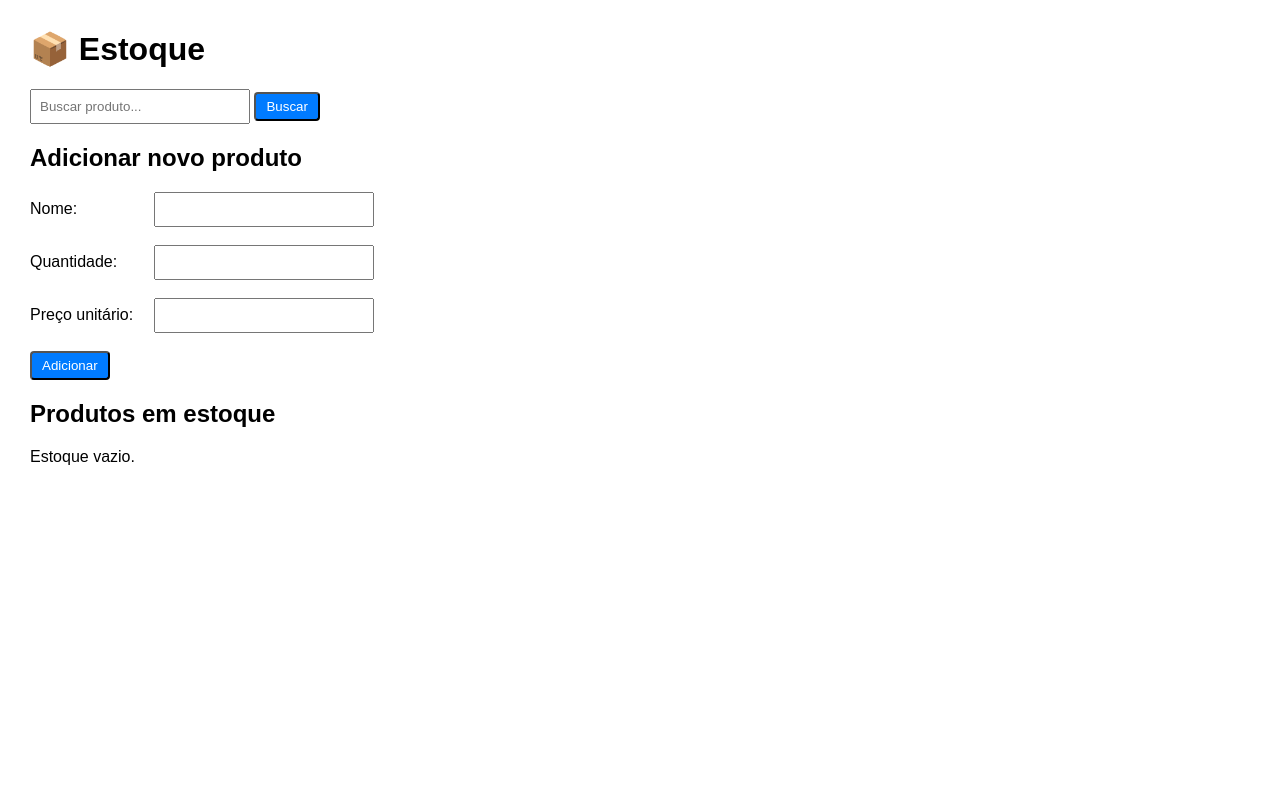
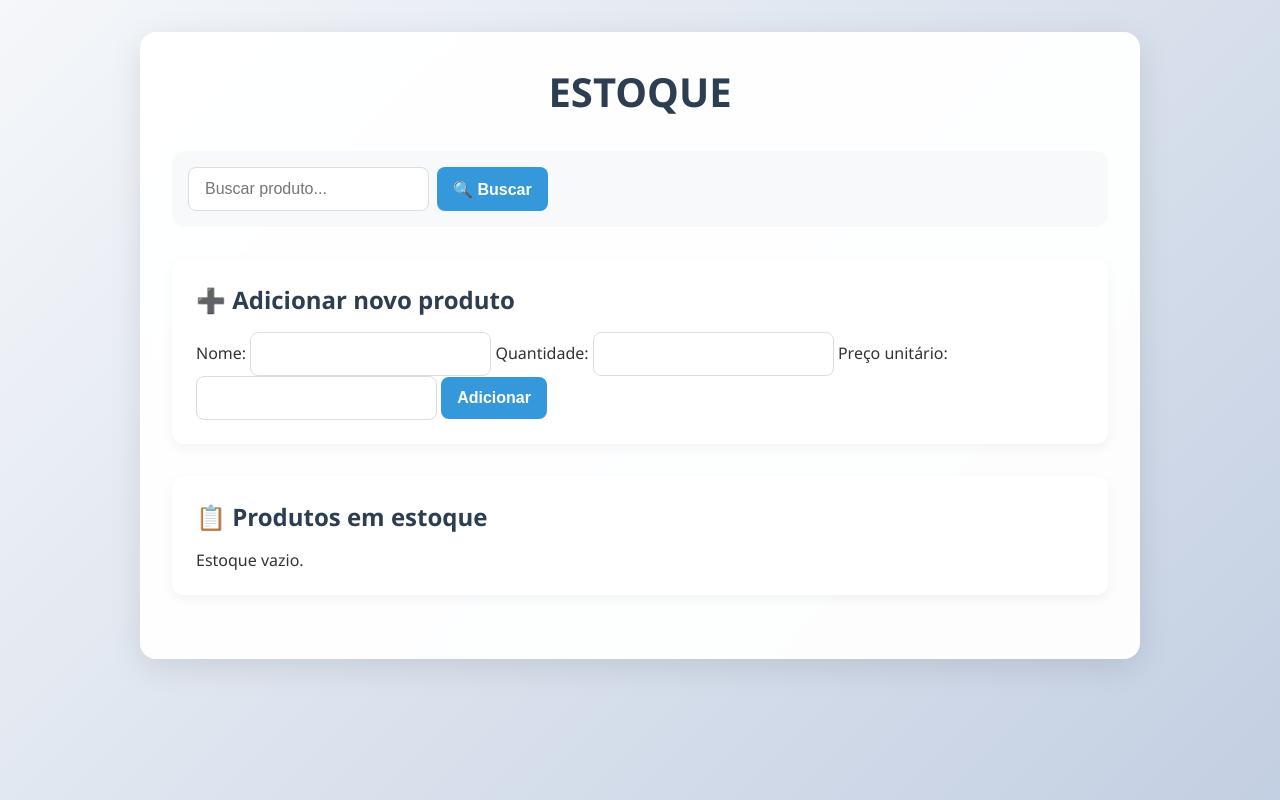
Before and after one commit to GiovaneMiq/Stock-Web, a Flask app: page / in a window 1280 px wide. Run offline with Flask 3, Linux system fonts and the light colour scheme.

Commit message:
Arquivo CSS completo

```diff
--- a/templates/index.html
+++ b/templates/index.html
@@ -3,35 +3,28 @@
 <head>
     <meta charset="UTF-8">
     <title>Gerenciador de Estoque</title>
-    <style>
-        body { font-family: Arial; margin: 30px; }
-        table { border-collapse: collapse; width: 100%; margin-top: 20px; }
-        th, td { border: 1px solid #ccc; padding: 10px; text-align: left; }
-        th { background: #f2f2f2; }
-        .btn { padding: 5px 10px; text-decoration: none; background: #007bff; color: white; border-radius: 4px; }
-        .btn-danger { background: #dc3545; }
-        form { margin-bottom: 20px; }
-        input[type=text], input[type=number] { padding: 8px; width: 200px; }
-        label { display: inline-block; width: 120px; }
-        .busca { margin-bottom: 15px; }
-    </style>
+    <link rel="stylesheet" href="{{ url_for('static', filename='style.css') }}">
 </head>
 <body>
-    <h1>📦 Estoque</h1>
+    <div class="container">
+        <header>
+            <h1>ESTOQUE</h1>
+        </header>
 
-    <!-- Formulário de busca -->
-    <div class="busca">
+        <!-- Busca -->
+        <div class="search-section">
             <form action="/buscar" method="get">
                 <input type="text" name="q" placeholder="Buscar produto..." value="{{ busca if busca else '' }}">
-            <button type="submit" class="btn">Buscar</button>
+                <button type="submit" class="btn">🔍 Buscar</button>
                 {% if busca %}
-                <a href="/" class="btn" style="background:#6c757d;">Limpar busca</a>
+                    <a href="/" class="btn btn-secondary">Limpar busca</a>
                 {% endif %}
             </form>
         </div>
 
         <!-- Se há resultado de busca, mostra apenas os produtos filtrados -->
         {% if resultado is defined %}
+            <div class="card">
                 <h2>Resultados para "{{ busca }}"</h2>
                 {% if resultado %}
                     <table>
@@ -41,9 +34,9 @@
                             <td>{{ nome.capitalize() }}</td>
                             <td>{{ info.quantidade }}</td>
                             <td>R$ {{ "%.2f"|format(info.preco) }}</td>
-                    <td>
-                        <form action="/atualizar/{{ nome }}" method="post" style="display:inline;">
-                            <input type="number" name="quantidade" value="{{ info.quantidade }}" min="0" style="width:60px;">
+                            <td class="actions">
+                                <form action="/atualizar/{{ nome }}" method="post">
+                                    <input type="number" name="quantidade" value="{{ info.quantidade }}" min="0" class="qty-input">
                                     <button type="submit" class="btn">Atualizar</button>
                                 </form>
                                 <a href="/remover/{{ nome }}" class="btn btn-danger" onclick="return confirm('Remover {{ nome }}?')">Remover</a>
@@ -54,17 +47,25 @@
                 {% else %}
                     <p>Nenhum produto encontrado.</p>
                 {% endif %}
+            </div>
         {% else %}
-        <!-- Exibição normal de todo o estoque -->
-        <h2>Adicionar novo produto</h2>
+            <!-- Adicionar novo produto -->
+            <div class="card">
+                <h2>➕ Adicionar novo produto</h2>
                 <form action="/adicionar" method="post">
-            <label>Nome:</label> <input type="text" name="nome" required><br><br>
-            <label>Quantidade:</label> <input type="number" name="quantidade" min="0" required><br><br>
-            <label>Preço unitário:</label> <input type="number" name="preco" step="0.01" min="0" required><br><br>
+                    <label>Nome:</label>
+                    <input type="text" name="nome" required>
+                    <label>Quantidade:</label>
+                    <input type="number" name="quantidade" min="0" required>
+                    <label>Preço unitário:</label>
+                    <input type="number" name="preco" step="0.01" min="0" required>
                     <button type="submit" class="btn">Adicionar</button>
                 </form>
+            </div>
 
-        <h2>Produtos em estoque</h2>
+            <!-- Tabela de produtos em estoque -->
+            <div class="card">
+                <h2>📋 Produtos em estoque</h2>
                 {% if estoque %}
                     <table>
                         <tr><th>Produto</th><th>Quantidade</th><th>Preço</th><th>Ações</th></tr>
@@ -73,9 +74,9 @@
                             <td>{{ nome.capitalize() }}</td>
                             <td>{{ info.quantidade }}</td>
                             <td>R$ {{ "%.2f"|format(info.preco) }}</td>
-                    <td>
-                        <form action="/atualizar/{{ nome }}" method="post" style="display:inline;">
-                            <input type="number" name="quantidade" value="{{ info.quantidade }}" min="0" style="width:60px;">
+                            <td class="actions">
+                                <form action="/atualizar/{{ nome }}" method="post">
+                                    <input type="number" name="quantidade" value="{{ info.quantidade }}" min="0" class="qty-input">
                                     <button type="submit" class="btn">Atualizar</button>
                                 </form>
                                 <a href="/remover/{{ nome }}" class="btn btn-danger" onclick="return confirm('Remover {{ nome }}?')">Remover</a>
@@ -86,6 +87,8 @@
                 {% else %}
                     <p>Estoque vazio.</p>
                 {% endif %}
+            </div>
         {% endif %}
+    </div>
 </body>
 </html>
```
Lines whose indentation alone changed are shown as unchanged.
